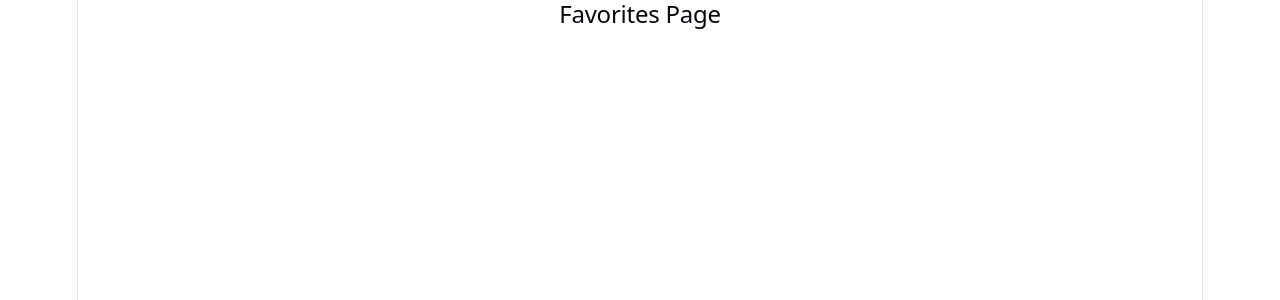
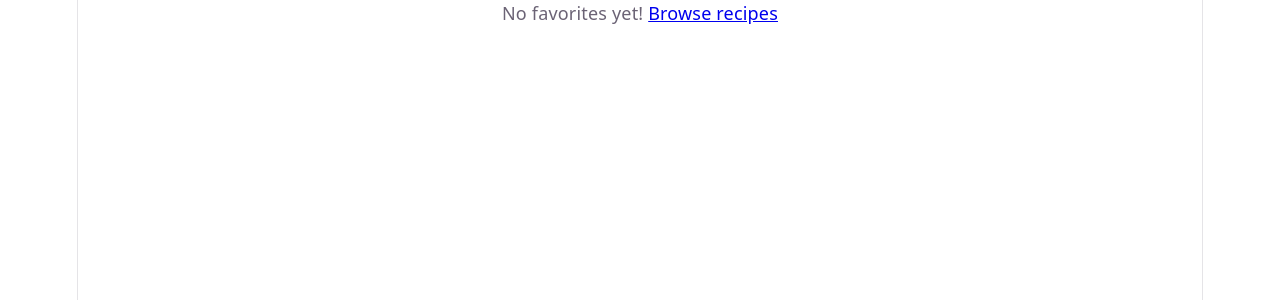
Before and after one commit to DimsuCodes/Recipe-Discovery, a React (Vite) app: page /favorites in a window 1280 px wide. Shown: the top 300 px of the page. Built offline with nearby package versions, Linux system fonts and the light colour scheme.

Commit message:
Added favorites page

```diff
--- a/src/pages/FavoritesPage.jsx
+++ b/src/pages/FavoritesPage.jsx
@@ -1,5 +1,23 @@
+import { useContext } from 'react'
+import { Link } from 'react-router-dom'
+import { FavoritesContext } from '../context/favoritesContext'
+
 export default function FavoritesPage() {
-  return(
-    <h2>Favorites Page</h2>
+  // Grab the list of saved recipe ids from the shared favorites box.
+  const { favorites } = useContext(FavoritesContext)
+
+  // Nothing saved yet? Show a message that sends them to browse.
+  if (favorites.length === 0) {
+    return <p>No favorites yet! <Link to="/">Browse recipes</Link></p>
+  }
+
+  return (
+    <div>
+      <h2>My Favorites</h2>
+      {/* One link per saved id. Later, RecipeCard will show the picture and name. */}
+      {favorites.map((id) => (
+        <p key={id}><Link to={`/recipe/${id}`}>Recipe {id}</Link></p>
+      ))}
+    </div>
   )
 }
```
